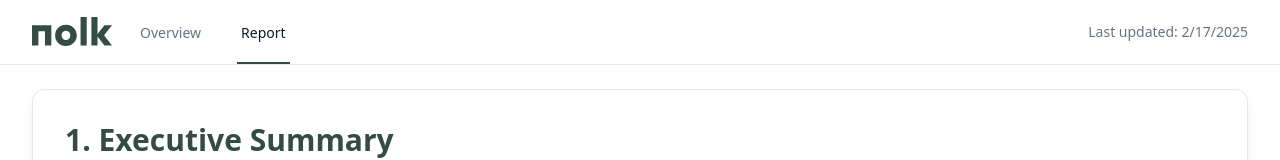
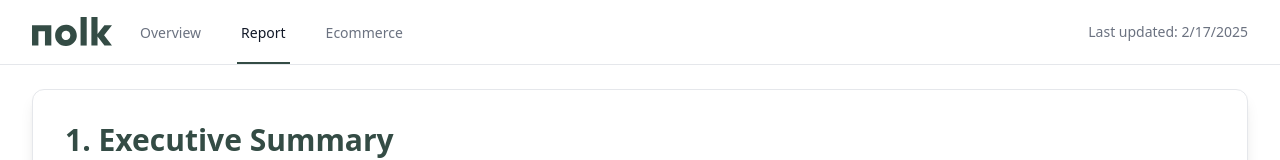
Before and after one commit to farbour/nolkai, a Next.js app: page /report in a window 1280 px wide. Shown: the top 160 px of the page. Built offline with nearby package versions, Linux system fonts and the light colour scheme.

Commit message:
Add Ecommerce report link to top navigation

```diff
--- a/src/components/Layout.tsx
+++ b/src/components/Layout.tsx
@@ -49,6 +49,16 @@
                 >
                   Report
                 </Link>
+                <Link
+                  href="/ecommerce"
+                  className={`${
+                    isActive('/ecommerce')
+                      ? 'border-nolk-green text-gray-900'
+                      : 'border-transparent text-gray-500 hover:border-gray-300 hover:text-gray-700'
+                  } inline-flex items-center px-1 pt-1 border-b-2 text-sm font-medium`}
+                >
+                  Ecommerce
+                </Link>
               </div>
             </div>
             <div className="hidden sm:ml-6 sm:flex sm:items-center">
```
